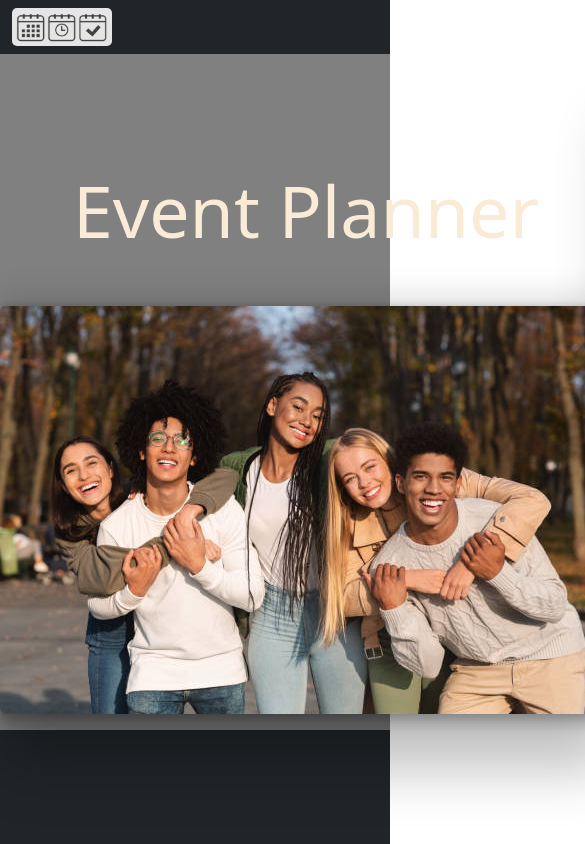
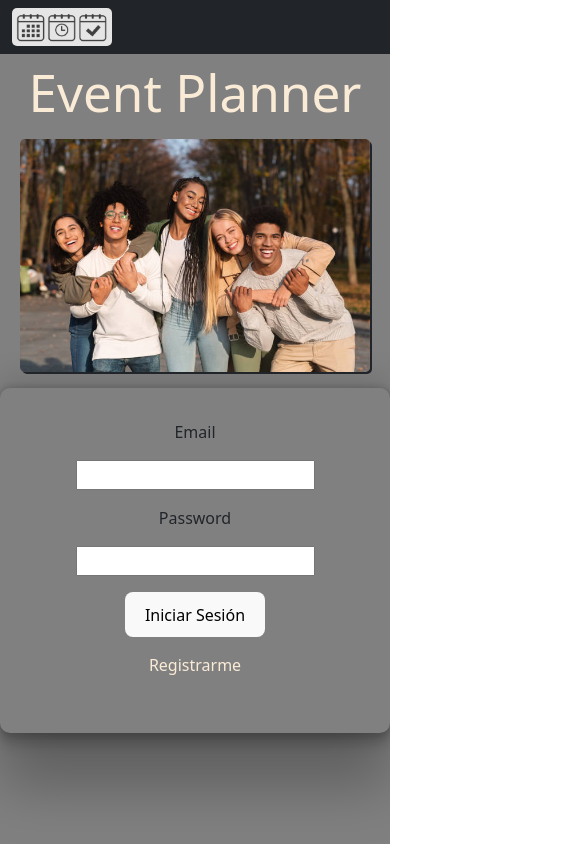
Before and after one commit to FranciscoCampana1/EventPlanner-FrontEnd-React, a React (Vite) app: page / in a window 390 px wide. Shown: the top 844 px of the page, 585 px wide, since content can reach past the window. Built offline with nearby package versions, Linux system fonts and the light colour scheme.

Commit message:
chore : modify Home.scss and Register.scss for responsive page

```diff
--- a/src/containers/home/Home.scss
+++ b/src/containers/home/Home.scss
@@ -39,3 +39,27 @@
        }
     }
 }
+
+@media (max-width: 600px) {
+    .contenedor-login{
+        display: block;
+        height: 100vh;
+        .imgHome{
+            margin-bottom: 0;
+            .title{
+            margin-bottom: 0em;
+            font-size: 1em;
+            padding: 10px;
+            h1{
+                padding: 0;
+            }
+            }
+        }
+        .imgAdolescentes{
+            width: 350px;
+            box-shadow: 2px 2px;
+        }
+        .form{
+        }
+    }
+}
--- a/src/containers/register/Register.scss
+++ b/src/containers/register/Register.scss
@@ -1,7 +1,7 @@
 .contenedor-form{
     background-repeat: no-repeat;
     background-size: 100vw;
-    background-image: url(../../../img/img\ tablon.jpeg);
+    background-color: rgba(201, 224, 86, 0.952);
     display: flex;
     justify-content: center;
     padding: 2em;
@@ -9,13 +9,14 @@
 
     .form{
         width: 40vw;
-        background-color: rgba(240, 248, 255, 0.649);
+        background-color: rgb(33,37,41);
         padding: 2em;
         box-shadow: rgba(0, 0, 0, 0.25) 0px 54px 55px, rgba(0, 0, 0, 0.12) 0px -12px 30px, rgba(0, 0, 0, 0.12) 0px 4px 6px, rgba(0, 0, 0, 0.17) 0px 12px 13px, rgba(0, 0, 0, 0.09) 0px -3px 5px;;
         border-radius: 10px 10px;
         text-align: left;
         display: flex;
         flex-direction: column;
+        color: white;
 
     }
     .button{
@@ -24,3 +25,10 @@
     }
 
 }
+@media (max-width: 600px) {
+    .contenedor-form{
+        .form{
+            width: 90vw;
+        }
+    }
+}
```
